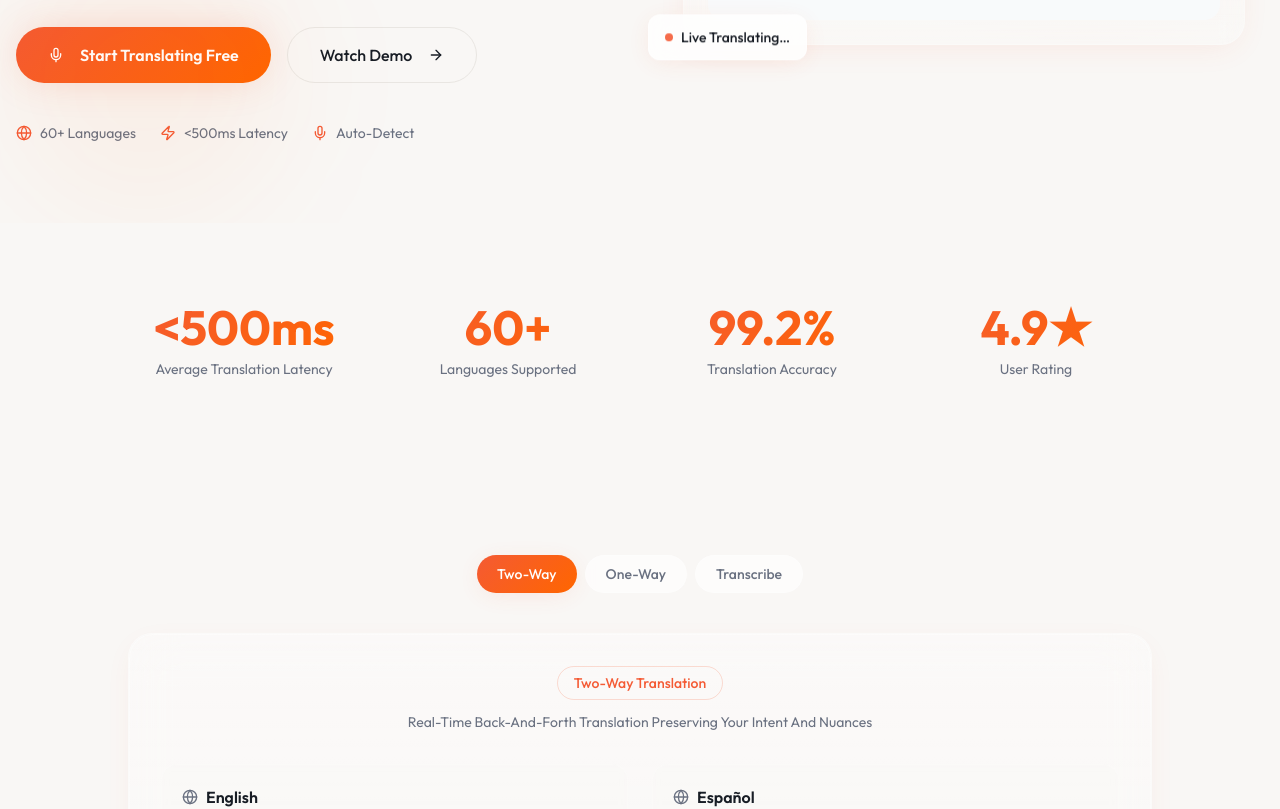
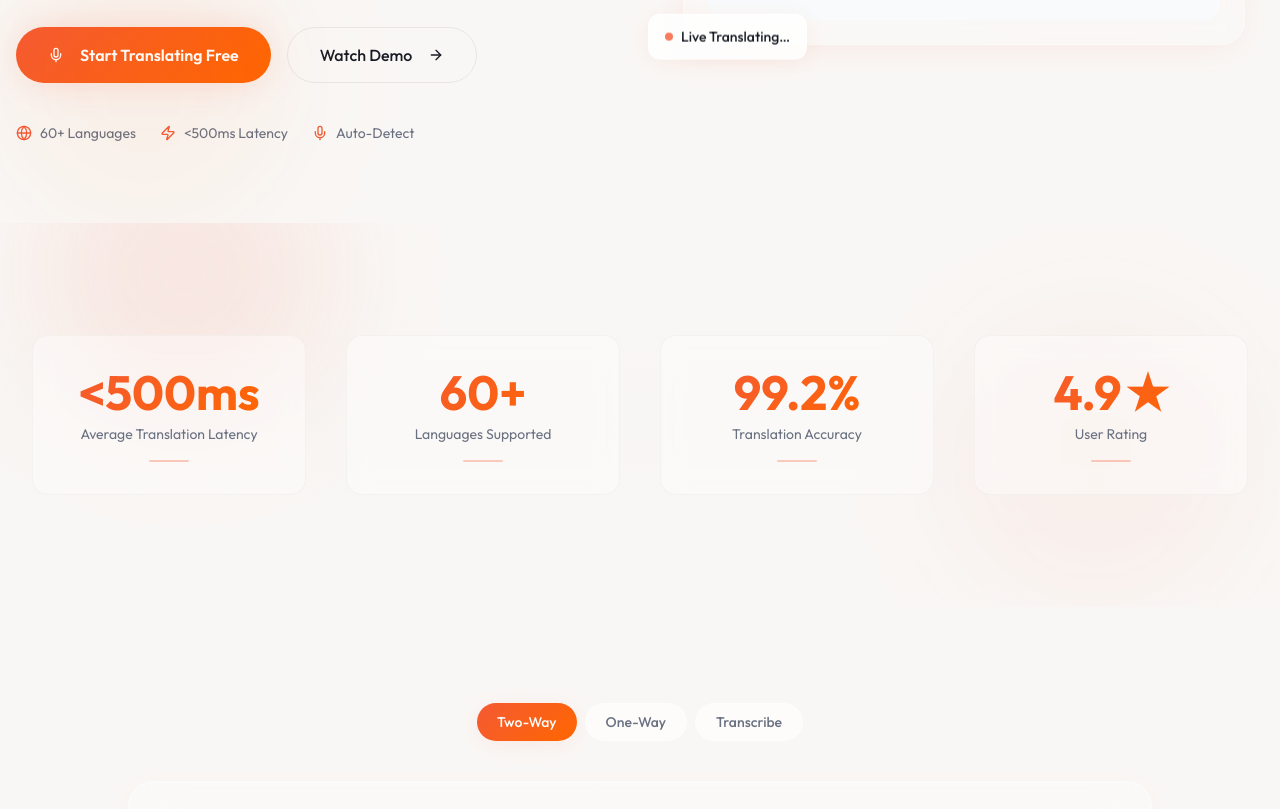
Before and after one commit to redoy49/voice-bridge, a React (Vite) app: page / in a window 1280 px wide. Shown: the part 520-1329 px from the top of the page. Built offline with nearby package versions, Linux system fonts and the light colour scheme; no server answers; the HTML template or start-up script is replaced by a standard one.

Commit message:
refactor(StatsSection): enhance layout and styling for improved visual appeal and user interaction

```diff
--- a/src/components/StatsSection.tsx
+++ b/src/components/StatsSection.tsx
@@ -9,19 +9,63 @@ const stats = [
 
 const StatsSection = () => {
   return (
-    <section className="py-20">
-      <div className="container mx-auto px-4">
-        <div className="grid grid-cols-2 lg:grid-cols-4 gap-8 max-w-5xl mx-auto">
+    <section className="relative py-28 overflow-hidden">
+
+      {/* soft ambient background */}
+      <div className="absolute inset-0 bg-gradient-to-b from-background via-secondary/10 to-background pointer-events-none" />
+
+      {/* floating glow blobs */}
+      <div className="absolute -top-24 left-10 h-72 w-72 rounded-full bg-primary/10 blur-3xl" />
+      <div className="absolute bottom-0 right-10 h-72 w-72 rounded-full bg-primary/5 blur-3xl" />
+
+      <div className="relative max-w-[1536px] mx-auto px-4 sm:px-6 lg:px-8">
+
+        {/* grid */}
+        <div className="grid grid-cols-2 lg:grid-cols-4 gap-6 lg:gap-10">
+
           {stats.map((stat, i) => (
             <ScrollReveal key={stat.label} delay={i * 0.1}>
-              <div className="text-center">
-                <div className="text-4xl lg:text-5xl font-display font-bold gradient-text mb-2">
-                  {stat.value}{stat.suffix && <span className="text-primary">{stat.suffix}</span>}
+
+              <div
+                className="
+                  group relative text-center
+                  rounded-2xl
+                  border border-border/40
+                  bg-card/40 backdrop-blur-md
+                  p-8
+                  transition-all duration-300
+                  hover:-translate-y-2
+                  hover:border-border
+                  hover:shadow-lg
+                "
+              >
+
+                {/* subtle glow border effect */}
+                <div className="absolute inset-0 rounded-2xl bg-gradient-to-br from-primary/5 to-transparent opacity-0 group-hover:opacity-100 transition-opacity duration-300" />
+
+                {/* value */}
+                <div className="relative text-4xl lg:text-5xl font-bold font-display gradient-text mb-2">
+                  {stat.value}
+                  {stat.suffix && (
+                    <span className="text-primary ml-1">
+                      {stat.suffix}
+                    </span>
+                  )}
                 </div>
-                <p className="text-sm text-muted-foreground">{stat.label}</p>
+
+                {/* label */}
+                <p className="relative text-sm text-muted-foreground">
+                  {stat.label}
+                </p>
+
+                {/* small decorative line */}
+                <div className="mx-auto mt-4 h-[2px] w-10 bg-primary/30 rounded-full group-hover:w-16 transition-all duration-300" />
+
               </div>
+
             </ScrollReveal>
           ))}
+
         </div>
       </div>
     </section>
```
